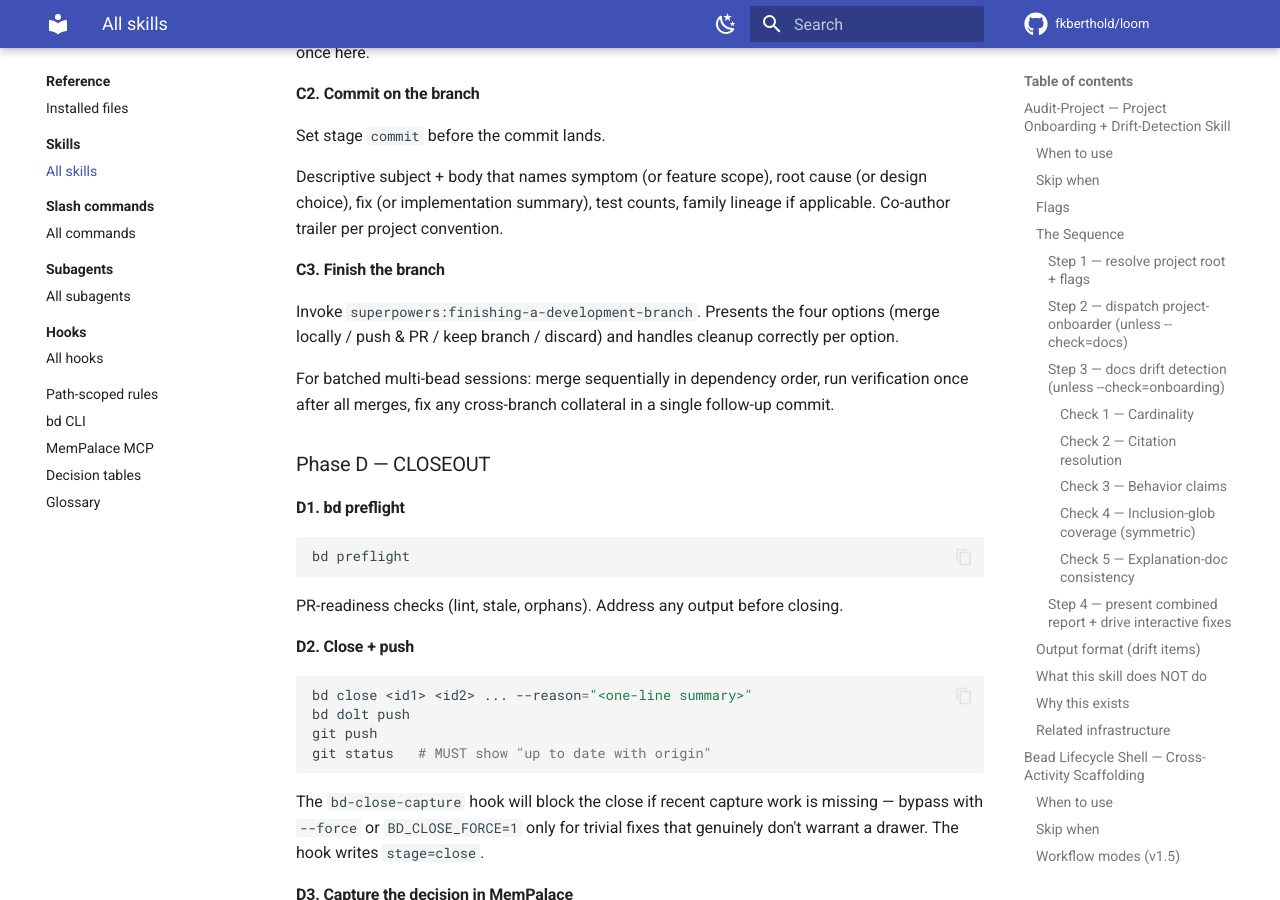
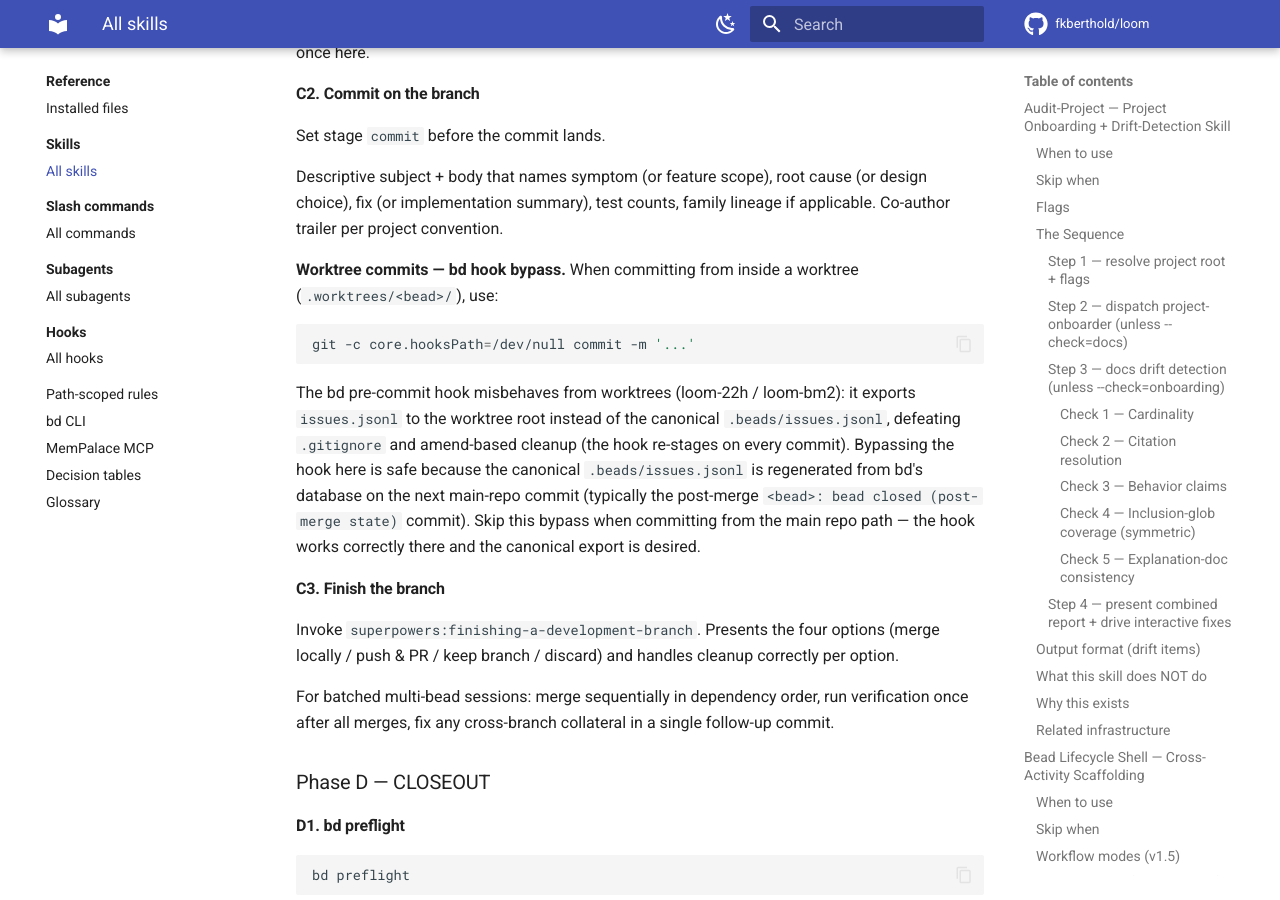
Before and after one commit to fkberthold/loom, an MkDocs documentation site: the page built from docs/reference/skills/all-skills.md, in a window 1280 px wide and 900 px high, scrolled down 14225 px. Built offline with MkDocs 1.6.1 and Material for MkDocs 9.7.7, drawn with Linux system fonts in a browser that asks for light colours; comment, search, counter and statistics services are not loaded.

Commit message:
loom-bm2: bake bd hook bypass into bead-lifecycle-shell C2
When committing from inside a worktree, use git -c core.hooksPath=/dev/null
commit to skip bd's pre-commit export. Hook re-exports issues.jsonl to the
worktree root from there (loom-22h / loom-bm2), defeating .gitignore and
amend-cleanup. Canonical .beads/issues.jsonl is regenerated on the
post-merge commit from main, where the hook works correctly.

Fix shape D from loom-bm2's triage: recipe-side defense in the shell, so
every activity recipe inherits the bypass without per-recipe edits.
Long-term fix shape A (upstream bd CLI patch) tracked separately.

````diff
--- a/skills/bead-lifecycle-shell/SKILL.md
+++ b/skills/bead-lifecycle-shell/SKILL.md
@@ -274,6 +274,24 @@ root cause (or design choice), fix (or implementation summary), test
 counts, family lineage if applicable. Co-author trailer per project
 convention.
 
+**Worktree commits — bd hook bypass.** When committing from inside
+a worktree (`.worktrees/<bead>/`), use:
+
+```bash
+git -c core.hooksPath=/dev/null commit -m '...'
+```
+
+The bd pre-commit hook misbehaves from worktrees (loom-22h /
+loom-bm2): it exports `issues.jsonl` to the worktree root instead
+of the canonical `.beads/issues.jsonl`, defeating `.gitignore` and
+amend-based cleanup (the hook re-stages on every commit). Bypassing
+the hook here is safe because the canonical `.beads/issues.jsonl`
+is regenerated from bd's database on the next main-repo commit
+(typically the post-merge `<bead>: bead closed (post-merge state)`
+commit). Skip this bypass when committing from the main repo path
+— the hook works correctly there and the canonical export is
+desired.
+
 ### C3. Finish the branch
 
 Invoke `superpowers:finishing-a-development-branch`. Presents the
````
Also changed, not shown: 1 other file.
